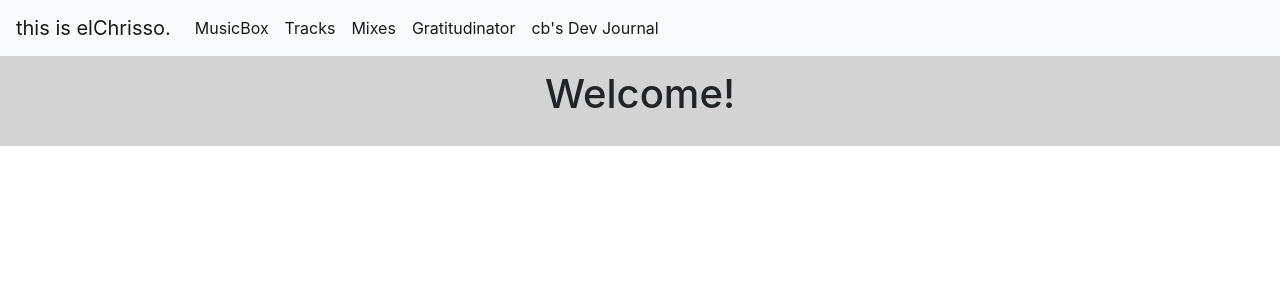
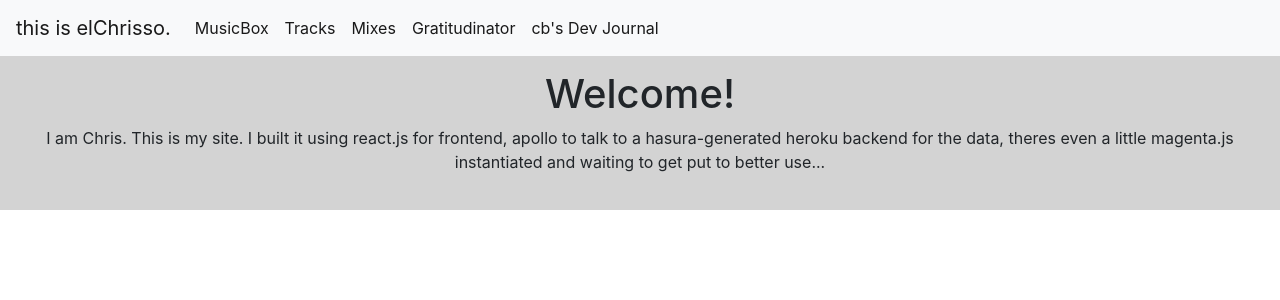
Before and after one commit to elchrisso/elchrisso, a React (Create React App) app: page / in a window 1280 px wide. Shown: the top 300 px of the page. Built offline with nearby package versions, Linux system fonts and the light colour scheme.

Commit message:
A few layout things, the start of an attempt to get my site styled.

```diff
--- a/src/App.css
+++ b/src/App.css
@@ -8,11 +8,6 @@
       background-color: lightblue;
     }
   }
-}
-
-.App-logo {
-  animation: App-logo-spin infinite 20s linear;
-  height: 40vmin;
 }
 
 .App-header {
@@ -29,12 +24,3 @@
 .App-link {
   color: #61dafb;
 }
-
-@keyframes App-logo-spin {
-  from {
-    transform: rotate(0deg);
-  }
-  to {
-    transform: rotate(360deg);
-  }
-}
--- a/src/components/addJournalEntryForm.jsx
+++ b/src/components/addJournalEntryForm.jsx
@@ -39,13 +39,14 @@ class AddJournalEntryForm extends Component {
               }}
             >
               <div className="form-group">
-                <label htmlFor="entryText">Entry</label>
                 <textArea
+                  class="form-control"
                   value={this.state.journalEntry.text}
                   id="entryText"
                   type="text"
                   onChange={this.handleEntryTextChange}
                   rows="6"
+                  placeholder="Dev journal entry for today..."
                 />
               </div>
               <button className="btn btn-primary">Add Entry</button>
--- a/src/components/devJournal.jsx
+++ b/src/components/devJournal.jsx
@@ -5,7 +5,7 @@ import AddJournalEntryForm from "./addJournalEntryForm";
 class DevJournal extends Component {
   render() {
     return (
-      <div>
+      <div class="container-fluid">
         <h1>this is the devJournal</h1>
         <JournalEntries />
         <AddJournalEntryForm />
--- a/src/components/gratitudinator.jsx
+++ b/src/components/gratitudinator.jsx
@@ -21,7 +21,7 @@ class Gratitudinator extends Component {
 
   render() {
     return (
-      <React.Fragment>
+      <React.Fragment class="container-fluid">
         <table className="table">
           <thead>
             <tr>
--- a/src/components/home.jsx
+++ b/src/components/home.jsx
@@ -3,7 +3,17 @@ import React, { Component } from "react";
 class Home extends Component {
   state = {};
   render() {
-    return <h1>Welcome!</h1>;
+    return (
+      <div class="container-fluid">
+        <h1>Welcome!</h1>
+        <p>
+          I am Chris. This is my site. I built it using react.js for frontend,
+          apollo to talk to a hasura-generated heroku backend for the data,
+          theres even a little magenta.js instantiated and waiting to get put to
+          better use...
+        </p>
+      </div>
+    );
   }
 }
 
--- a/src/components/mixes.jsx
+++ b/src/components/mixes.jsx
@@ -9,7 +9,7 @@ class Mixes extends Component {
   };
   render() {
     return (
-      <div>
+      <div class="container-fluid">
         {this.state.mixes.map(mix => (
           <iframe
             title={mix}
--- a/src/components/tracks.jsx
+++ b/src/components/tracks.jsx
@@ -12,7 +12,7 @@ class Tracks extends Component {
   };
   render() {
     return (
-      <div>
+      <div class="container-fluid">
         {this.state.tracks.map(track => (
           <iframe
             title={track}
```
